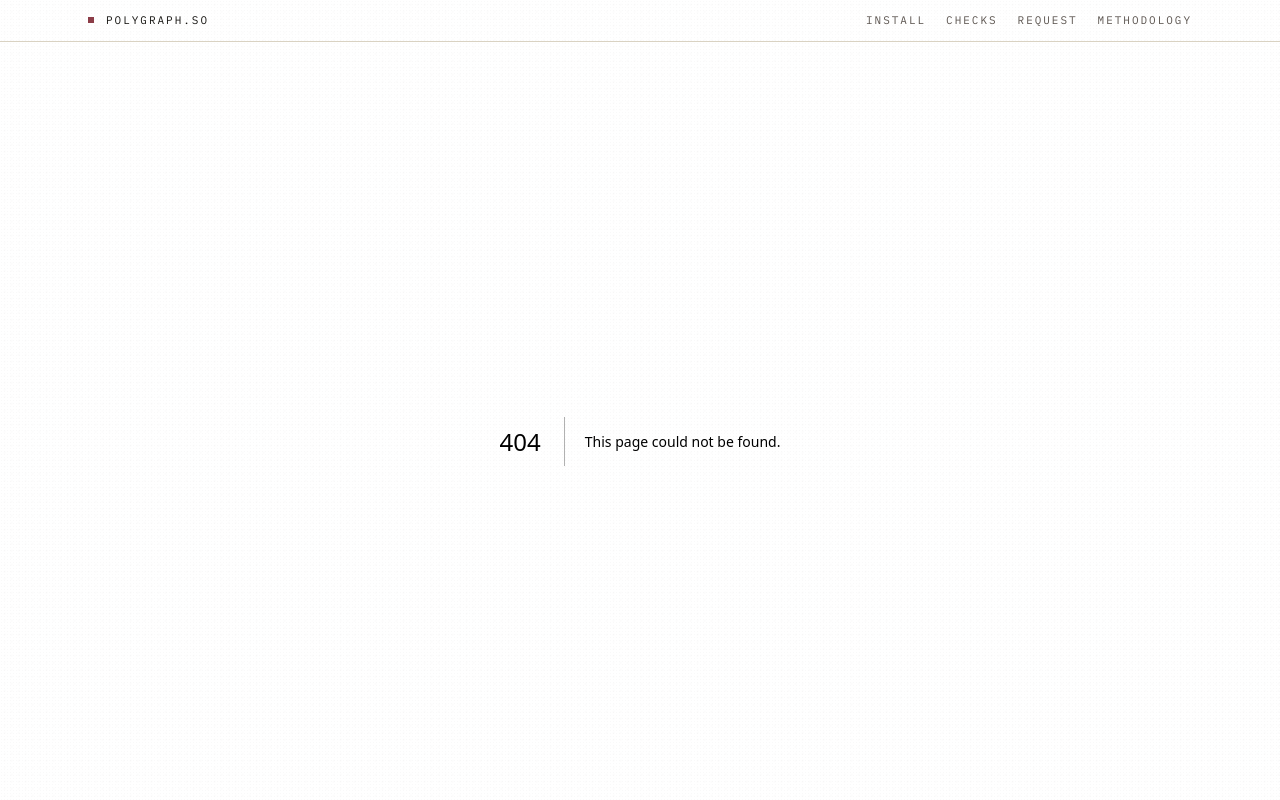
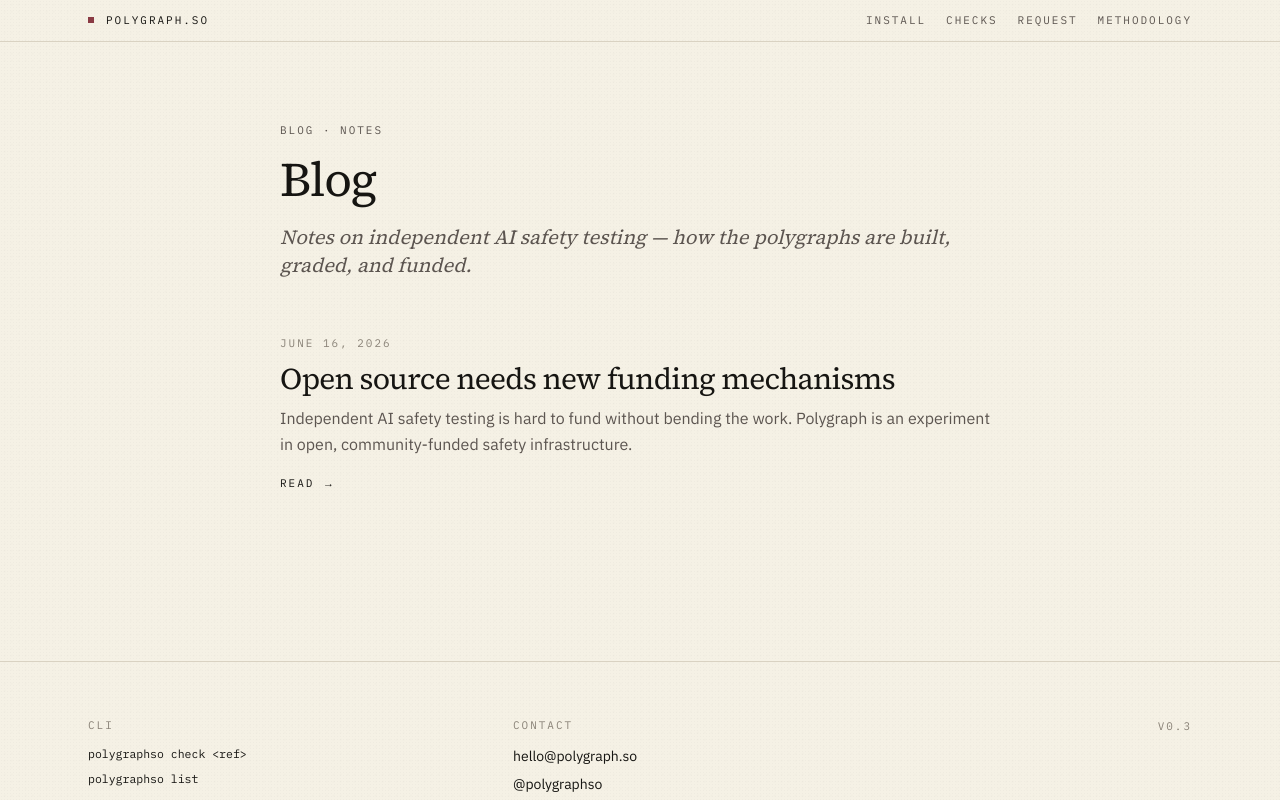
Before and after one commit to polygraphso/core, a Next.js app in the folder web/: page /blog in a window 1280 px wide. Before the commit this address had no page. Shown: the top 800 px of the page. Built offline with nearby package versions, Linux system fonts and the light colour scheme.

Commit message:
Add /blog index page

```diff
--- /dev/null
+++ b/web/app/blog/page.tsx
@@ -0,0 +1,82 @@
+import type { Metadata } from "next";
+import Link from "next/link";
+import { getAllPosts } from "@/lib/blog";
+
+export const metadata: Metadata = {
+  title: "Blog",
+  description:
+    "Notes on independent AI safety testing, behavioral evaluation of MCP servers, and how Polygraph is built and funded.",
+  alternates: { canonical: "/blog" },
+  openGraph: {
+    title: "Blog · polygraph.so",
+    description:
+      "Notes on independent AI safety testing and how Polygraph is built and funded.",
+    url: "/blog",
+    type: "website",
+  },
+};
+
+function formatDate(iso: string): string {
+  // Parse as UTC to avoid timezone drift; render e.g. "June 16, 2026".
+  const d = new Date(`${iso}T00:00:00Z`);
+  return d.toLocaleDateString("en-US", {
+    year: "numeric",
+    month: "long",
+    day: "numeric",
+    timeZone: "UTC",
+  });
+}
+
+export default async function BlogIndexPage() {
+  const posts = await getAllPosts();
+
+  return (
+    <main className="flex-1">
+      <article className="mx-auto max-w-3xl px-6 pt-14 pb-24 md:pt-20 md:pb-32">
+        <header className="mb-14">
+          <p className="section-label mb-4">Blog · notes</p>
+          <h1 className="font-serif text-4xl md:text-5xl text-ink tracking-tight leading-[1.05]">
+            Blog
+          </h1>
+          <p className="mt-5 font-serif italic text-ink-muted text-lg md:text-xl leading-snug max-w-2xl">
+            Notes on independent AI safety testing — how the polygraphs are
+            built, graded, and funded.
+          </p>
+        </header>
+
+        {posts.length === 0 ? (
+          <p className="text-ink-muted">No posts yet.</p>
+        ) : (
+          <ul className="space-y-12">
+            {posts.map((post) => (
+              <li key={post.slug}>
+                <p className="font-mono text-[11px] uppercase tracking-[0.18em] text-ink-faint tabular mb-2">
+                  {formatDate(post.date)}
+                </p>
+                <h2 className="font-serif text-2xl md:text-3xl text-ink tracking-tight leading-tight">
+                  <Link
+                    href={`/blog/${post.slug}`}
+                    className="hover:text-oxblood transition-colors"
+                  >
+                    {post.title}
+                  </Link>
+                </h2>
+                <p className="mt-2 text-ink-muted leading-relaxed">
+                  {post.excerpt}
+                </p>
+                <p className="mt-3">
+                  <Link
+                    href={`/blog/${post.slug}`}
+                    className="font-mono text-[11px] uppercase tracking-[0.18em] text-ink hover:text-oxblood transition-colors"
+                  >
+                    Read →
+                  </Link>
+                </p>
+              </li>
+            ))}
+          </ul>
+        )}
+      </article>
+    </main>
+  );
+}
```
